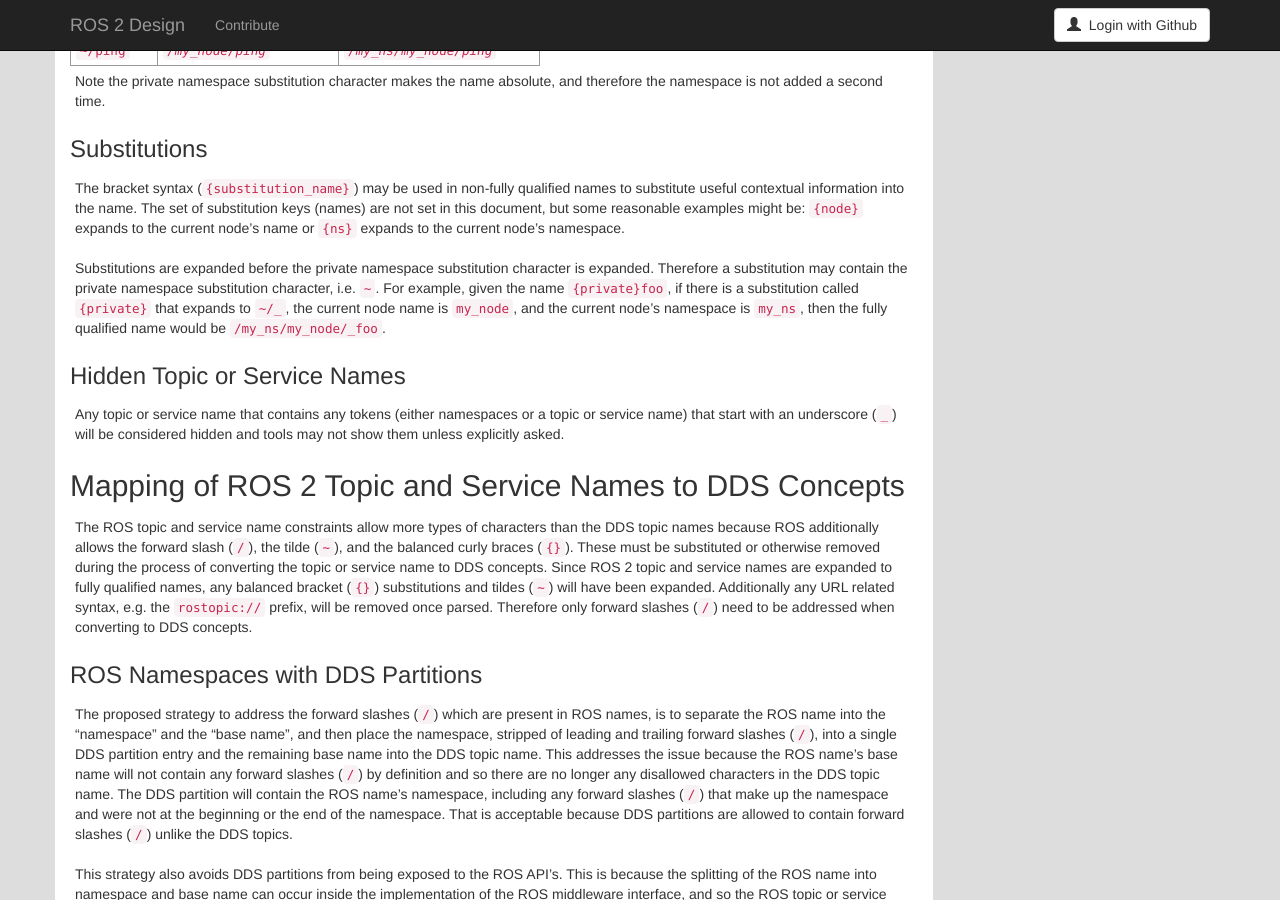
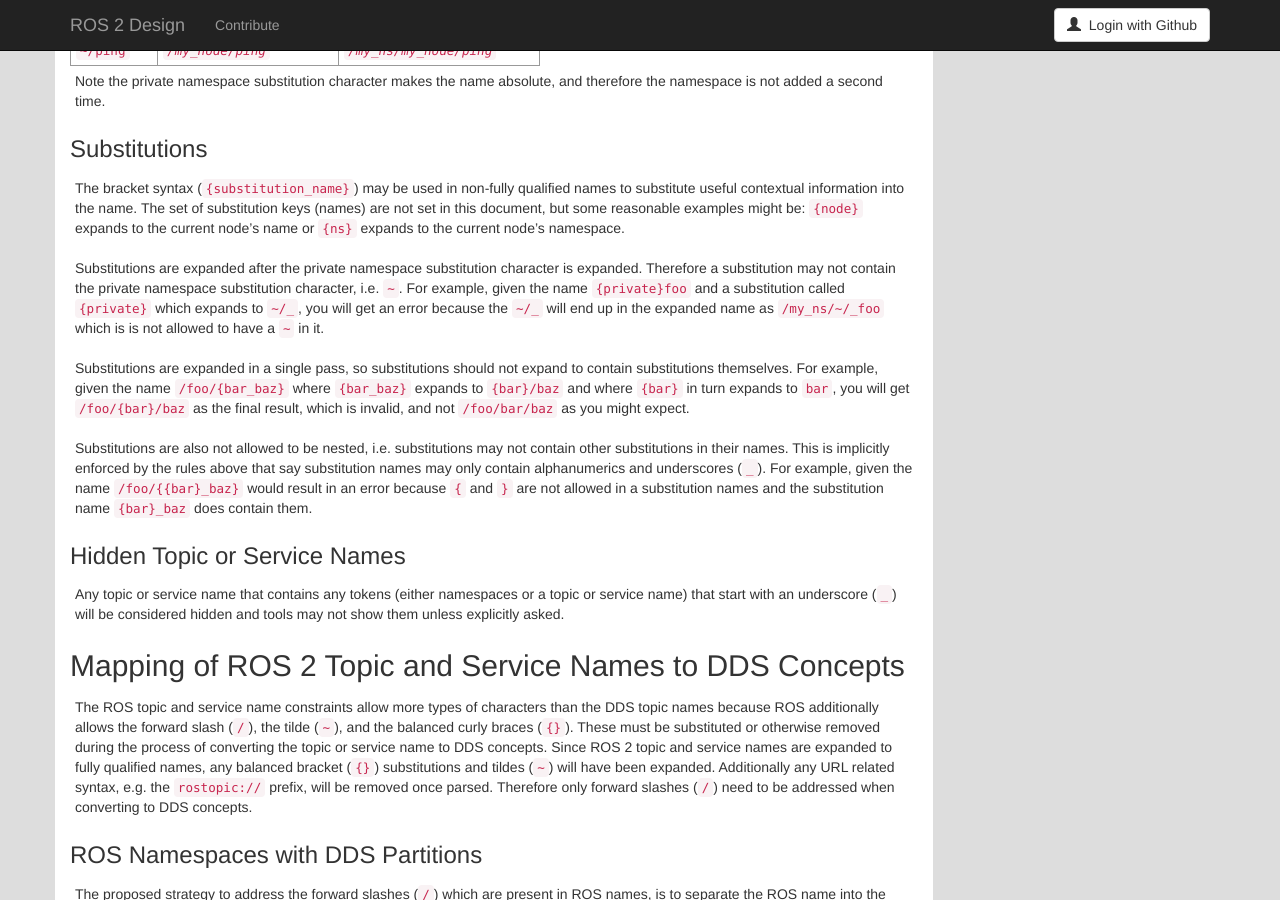
Before and after one commit to ros2/design, a Jekyll site: the page built from articles/140_topic_and_service_name_mapping.md, in a window 1280 px wide and 900 px high, scrolled down 3408 px. Built offline with Jekyll 4.4.1, drawn with Linux system fonts in a browser that asks for light colours; nearby versions of some CDN libraries.

Commit message:
simplify and clarify rules for topic substitutions (#127)
* simplify and clarify rules for topic substitutions

* fix liquid issue with {'s

* fixed typos (#129)

```diff
--- a/articles/140_topic_and_service_name_mapping.md
+++ b/articles/140_topic_and_service_name_mapping.md
@@ -182,9 +182,16 @@ Note the private namespace substitution character makes the name absolute, and t
 The bracket syntax (`{substitution_name}`) may be used in non-fully qualified names to substitute useful contextual information into the name.
 The set of substitution keys (names) are not set in this document, but some reasonable examples might be: `{node}` expands to the current node's name or `{ns}` expands to the current node's namespace.
 
-Substitutions are expanded before the private namespace substitution character is expanded.
-Therefore a substitution may contain the private namespace substitution character, i.e. `~`.
-For example, given the name `{private}foo`, if there is a substitution called `{private}` that expands to `~/_`, the current node name is `my_node`, and the current node's namespace is `my_ns`, then the fully qualified name would be `/my_ns/my_node/_foo`.
+Substitutions are expanded after the private namespace substitution character is expanded.
+Therefore a substitution may not contain the private namespace substitution character, i.e. `~`.
+For example, given the name `{private}foo` and a substitution called `{private}` which expands to `~/_`, you will get an error because the `~/_` will end up in the expanded name as `/my_ns/~/_foo` which is is not allowed to have a `~` in it.
+
+Substitutions are expanded in a single pass, so substitutions should not expand to contain substitutions themselves.
+For example, given the name `/foo/{bar_baz}` where `{bar_baz}` expands to `{bar}/baz` and where `{bar}` in turn expands to `bar`, you will get `/foo/{bar}/baz` as the final result, which is invalid, and not `/foo/bar/baz` as you might expect.
+
+Substitutions are also not allowed to be nested, i.e. substitutions may not contain other substitutions in their names.
+This is implicitly enforced by the rules above that say substitution names may only contain alphanumerics and underscores (`_`).
+For example, given the name `{% raw %}/foo/{{bar}_baz}{% endraw %}` would result in an error because `{` and `}` are not allowed in a substitution names and the substitution name `{bar}_baz` does contain them.
 
 ### Hidden Topic or Service Names
 
```
